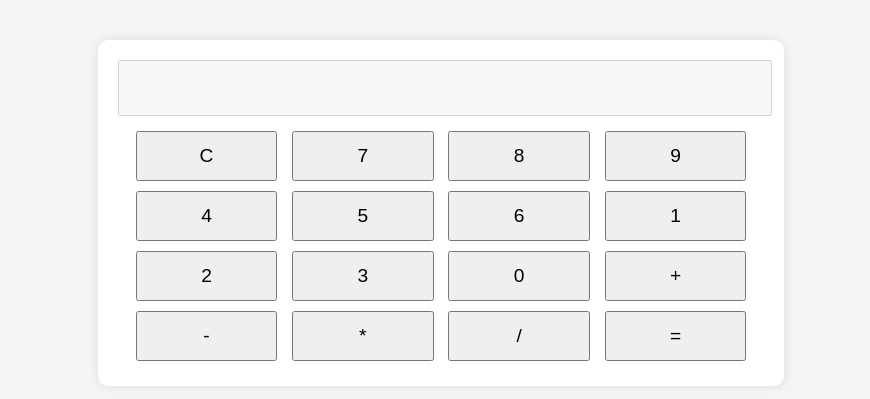
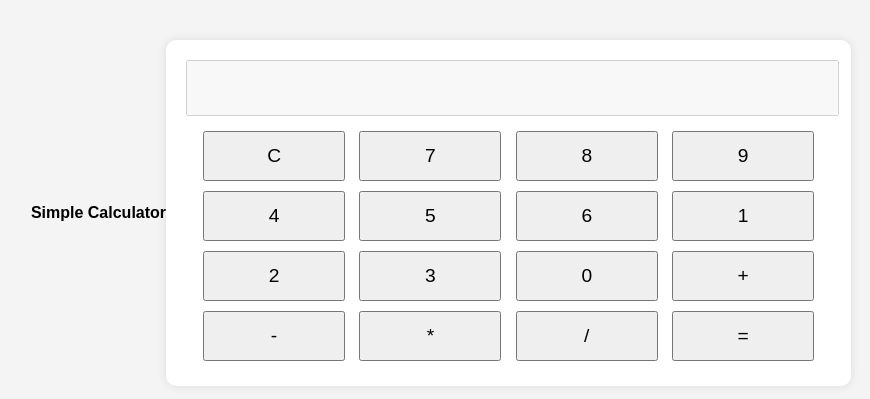
Before and after one commit to BeenaBasheer/calculator-app, a plain HTML site: page index.html in a window 1280 px wide. Shown: the part 195-594 px from the top of the page, without its empty margins (199-1069 px from the left). Drawn offline with Linux system fonts and the light colour scheme.

Commit message:
Update website content

```diff
--- a/index.html
+++ b/index.html
@@ -7,6 +7,7 @@
         <link rel="stylesheet" href="styles.css">
     </head>
     <body>
+        <h4>Simple Calculator</h4>
         <div class="calculator">
             <input type="text" id="display" disabled>
             <br>
```
